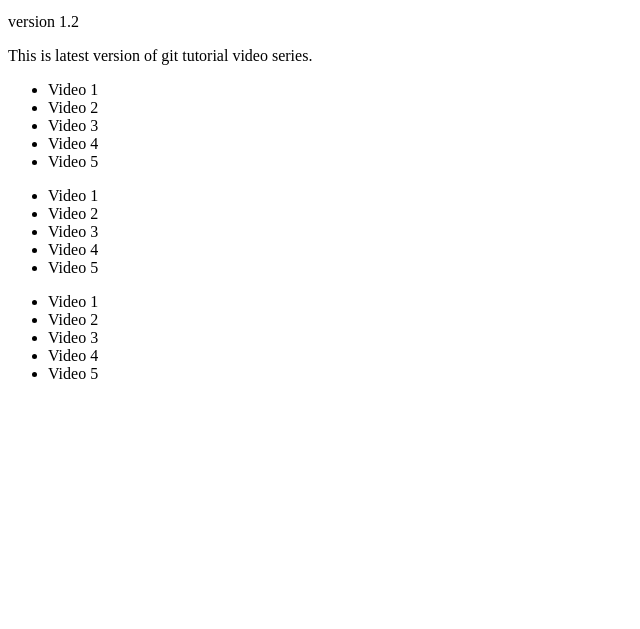
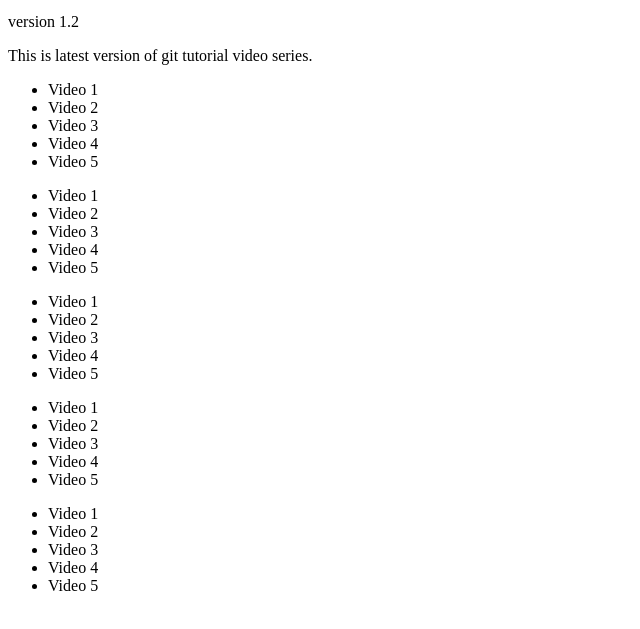
Before and after one commit to manishsinghana/git, a plain HTML site: page index.html in a window 1280 px wide. Shown: the part 101-730 px from the top of the page, without its empty margins (0-640 px from the left). Drawn offline with Linux system fonts and the light colour scheme.

Commit message:
videos added

```diff
--- a/index.html
+++ b/index.html
@@ -31,5 +31,19 @@
 		<li>Video 4</li>
 		<li>Video 5</li>
 	</ul>
+	<ul>
+		<li>Video 1</li>
+		<li>Video 2</li>
+		<li>Video 3</li>
+		<li>Video 4</li>
+		<li>Video 5</li>
+	</ul>
+	<ul>
+		<li>Video 1</li>
+		<li>Video 2</li>
+		<li>Video 3</li>
+		<li>Video 4</li>
+		<li>Video 5</li>
+	</ul>
 </body>
 </html>
```
